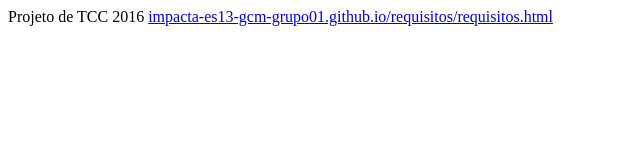
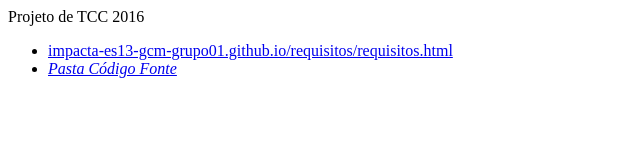
Before and after one commit to impacta-es13-gcm-grupo01/impacta-es13--gcm-grupo01.github.io., a plain HTML site: page index.html in a window 1280 px wide. Shown: the whole page, without its empty margins (0-640 px from the left). Drawn offline with Linux system fonts and the light colour scheme.

Commit message:
Adição de link
Adicionado link para a pasta do codigo fonte

```diff
--- a/index.html
+++ b/index.html
@@ -3,7 +3,17 @@
 <head><title>Documento de Requisitos</title></head>
   <body>
     Projeto de TCC 2016
-    <a href="Requisitos">impacta-es13-gcm-grupo01.github.io/requisitos/requisitos.html</a>
+    <ul>
+      <li>
+        <a href="Requisitos">impacta-es13-gcm-grupo01.github.io/requisitos/requisitos.html</a>
+      </li>
+      <li>
+        <a href="https://github.com/impacta-es13-gcm-grupo01/impacta-es13-gcm-grupo01.github.io/tree/master/codigo_fonte">
+          <i>Pasta Código Fonte</i>
+        </a>
+      </li>
+    </ul>
+
   </body>
 
 </html>
```
